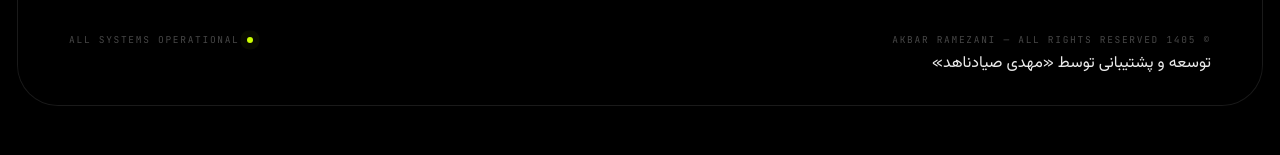
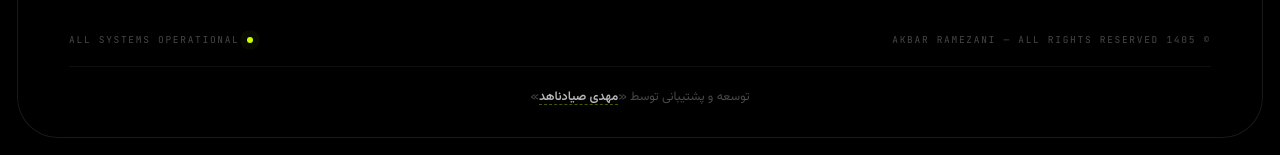
Before and after one commit to akbarramezani/akbarramezani.ir, a plain HTML site: page index.html in a window 1280 px wide. Shown: the part 6903-7058 px from the top of the page. Before the commit the page ends 7026 px from the top, so only its background shows below. Drawn offline with Linux system fonts and the light colour scheme.

Commit message:
Update style.css

```diff
--- a/assets/style.css
+++ b/assets/style.css
@@ -577,6 +577,9 @@ button { font-family: inherit; border: none; background: none; cursor: pointer;
 .foot-bottom { margin-top: 34px; display: flex; flex-wrap: wrap; justify-content: space-between; gap: 10px; font-family: var(--font-mono); font-size: 9.5px; letter-spacing: 0.18em; text-transform: uppercase; color: var(--white-30); position: relative; }
 .foot-bottom .ok { display: inline-flex; align-items: center; gap: 7px; }
 .foot-bottom .ok i { width: 6px; height: 6px; border-radius: 50%; background: var(--lime); animation: pulse 2s infinite; }
+.foot-credit { margin-top: 18px; padding-top: 18px; border-top: 1px solid rgba(255, 255, 255, 0.06); text-align: center; font-size: 12.5px; line-height: 1.9; color: var(--white-30); position: relative; }
+.foot-credit a { color: rgba(235, 235, 235, 0.78); font-weight: 600; text-decoration: none; border-bottom: 1px dashed rgba(204, 255, 0, 0.35); transition: color 0.3s var(--ease), border-color 0.3s var(--ease); }
+.foot-credit a:hover, .foot-credit a:focus-visible { color: var(--lime); border-bottom-color: var(--lime); }
 
 /* ---------- to-top ---------- */
 .to-top {
```
